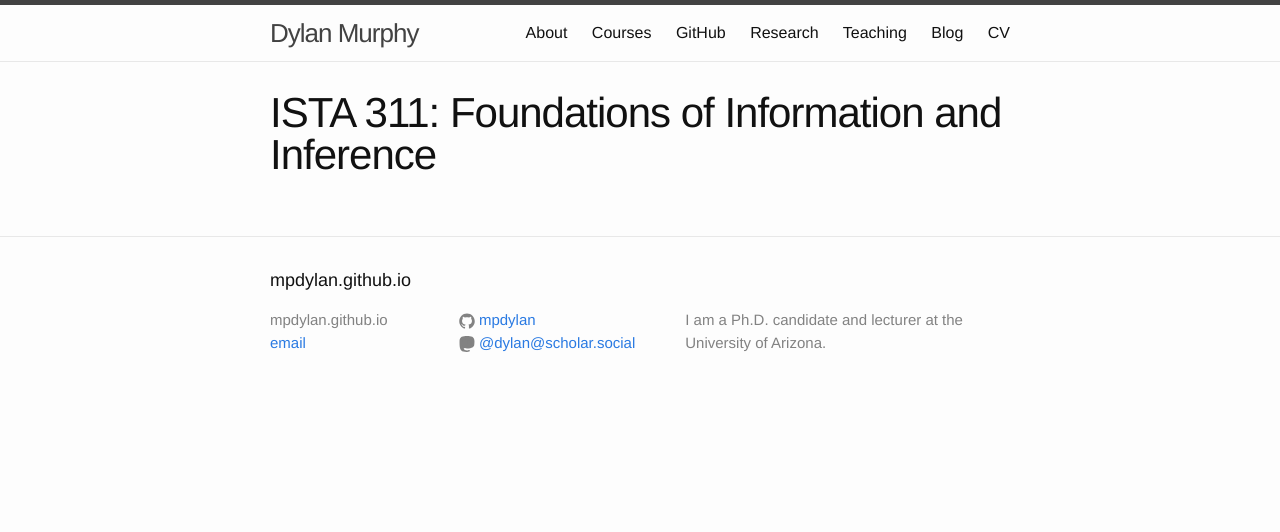
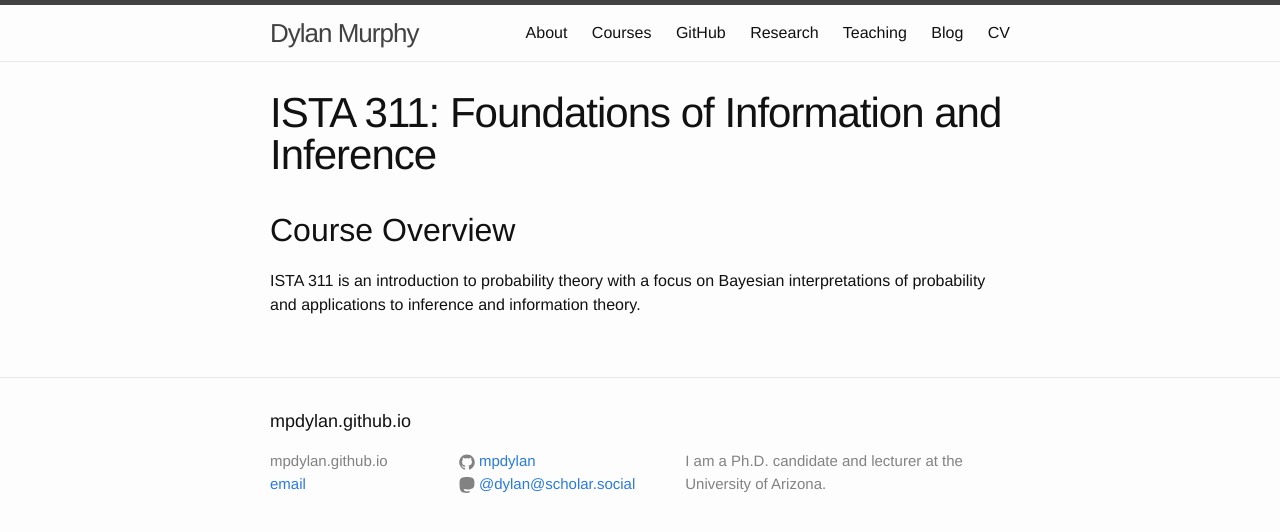
Before and after one commit to mpdylan/mpdylan.github.io, a Jekyll site: the page built from courses/ista311.md, in a window 1280 px wide. Shown: the top 532 px of the page. Built offline with Jekyll 4.4.1, drawn with Linux system fonts in a browser that asks for light colours.

Commit message:
311 overview

```diff
--- a/courses/ista311.md
+++ b/courses/ista311.md
@@ -4,3 +4,7 @@ title: "ISTA 311: Foundations of Information and Inference"
 category: courses
 permalink: /courses/ista311
 ---
+
+## Course Overview
+
+ISTA 311 is an introduction to probability theory with a focus on Bayesian interpretations of probability and applications to inference and information theory.
```
